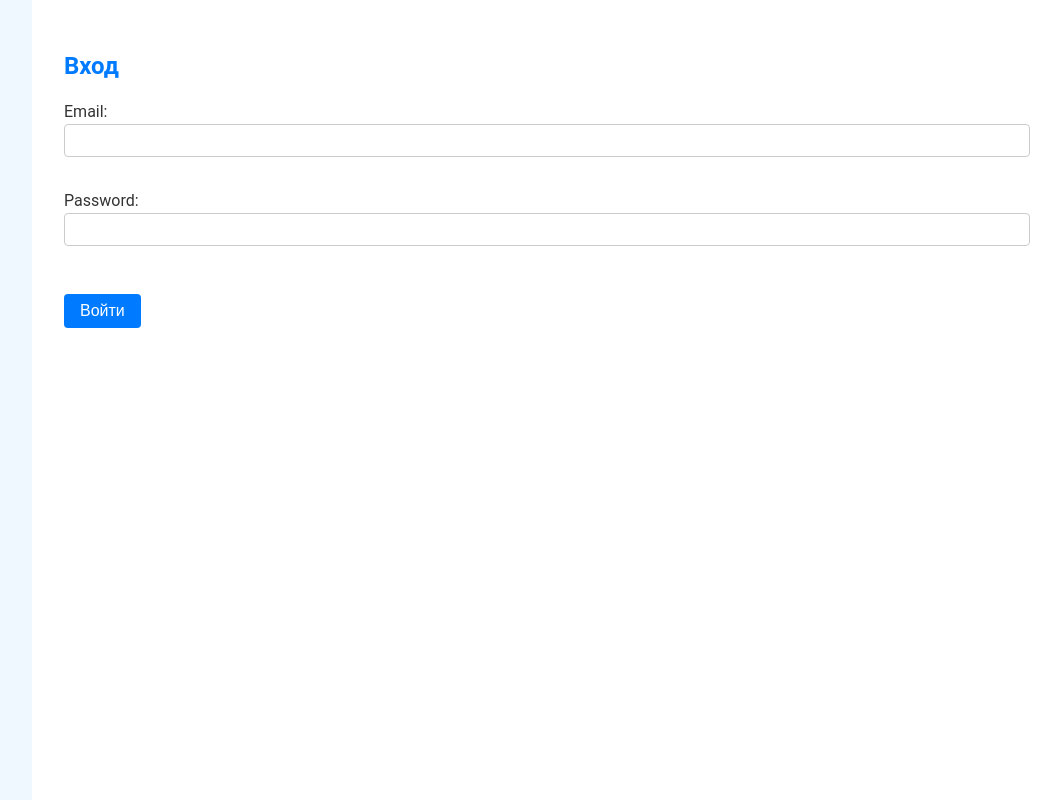
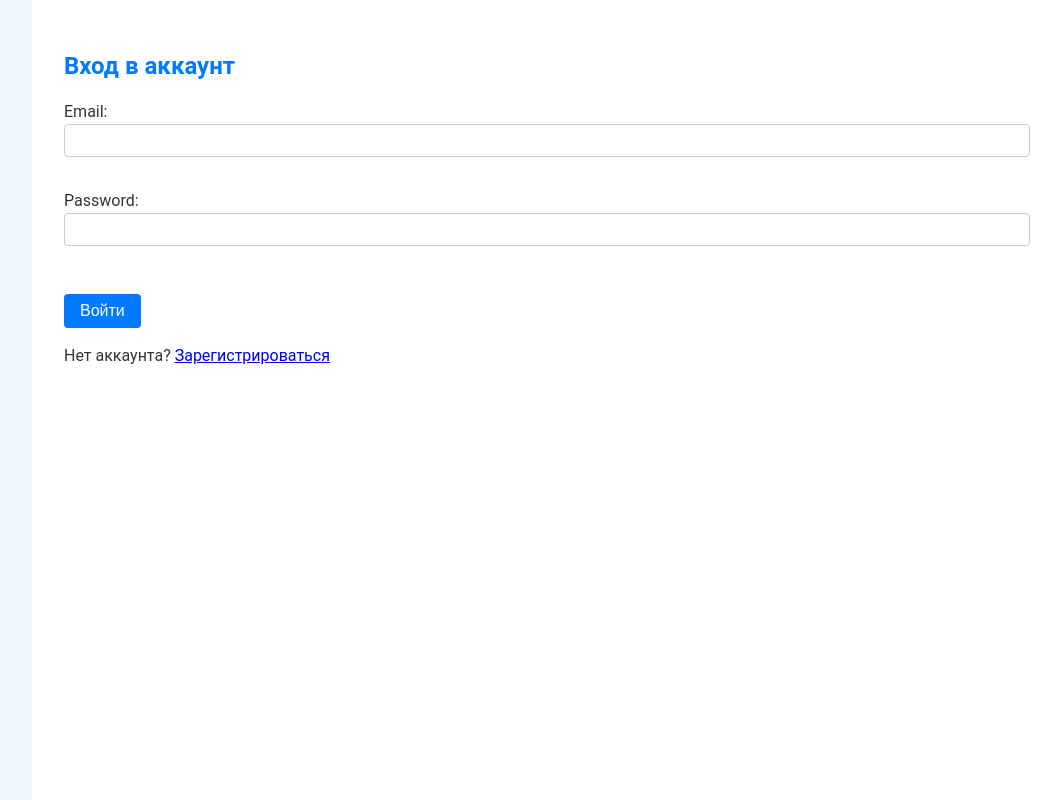
Before and after one commit to doresolla/dyplom, a Django app: page /login/ in a window 1280 px wide. Shown: the part 38-838 px from the top of the page, without its empty margins (218-1279 px from the left). Run offline with Django 5.2, Linux system fonts and the light colour scheme; parts of the project's set-up code (start-up, migrations or seed data) failed here and were passed over.

Commit message:
login register

```diff
--- a/templates/login.html
+++ b/templates/login.html
@@ -1,15 +1,20 @@
 {% extends 'base.html' %}
-
-{% block title %}Вход в систему{% endblock %}
+{% block title %}Вход{% endblock %}
 
 {% block content %}
-  <h2>Вход</h2>
-  {% if error %}
-    <p style="color: red;">{{ error }}</p>
+  <h2>Вход в аккаунт</h2>
+
+  {% if form.errors %}
+    <p style="color:red;">Неверные учетные данные. Попробуйте снова.</p>
   {% endif %}
+
   <form method="post">
     {% csrf_token %}
     {{ form.as_p }}
     <button type="submit">Войти</button>
   </form>
+
+  <p style="margin-top: 1rem;">
+    Нет аккаунта? <a href="{% url 'register_user' %}">Зарегистрироваться</a>
+  </p>
 {% endblock %}
```
